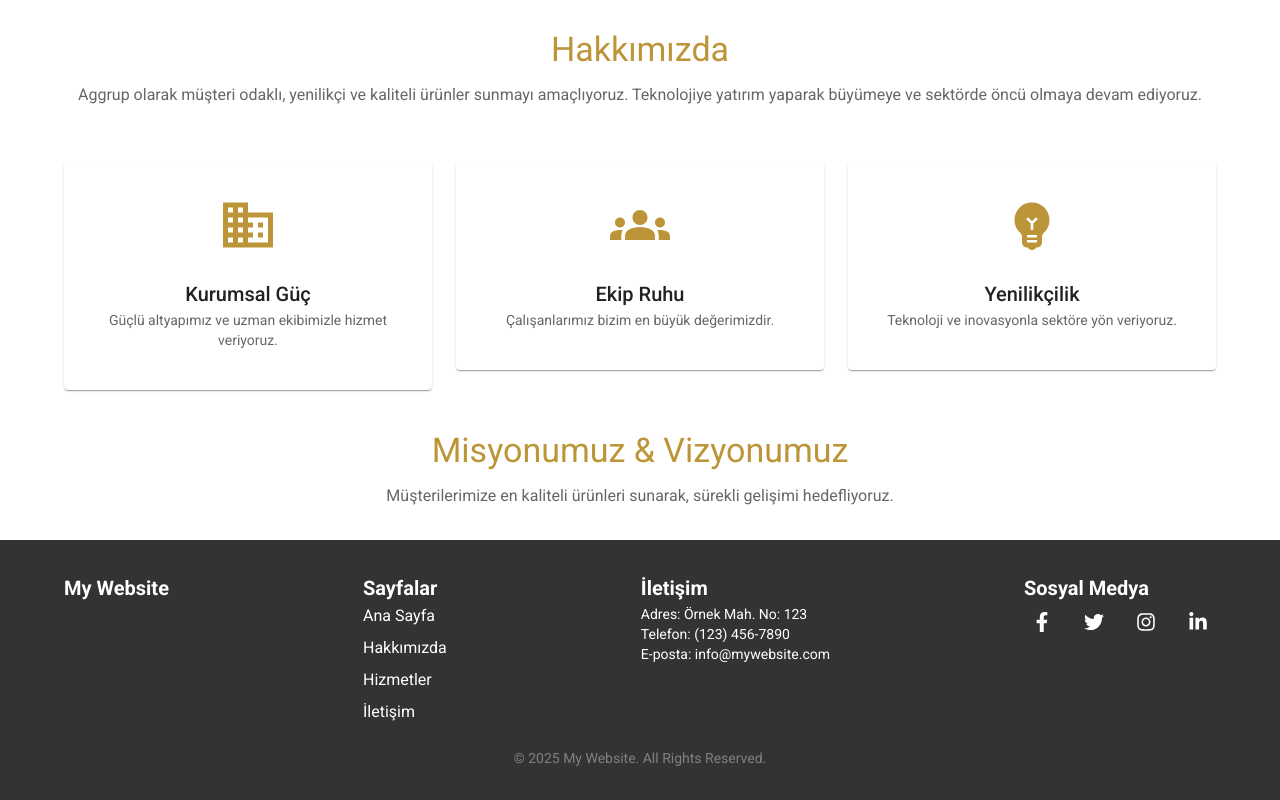
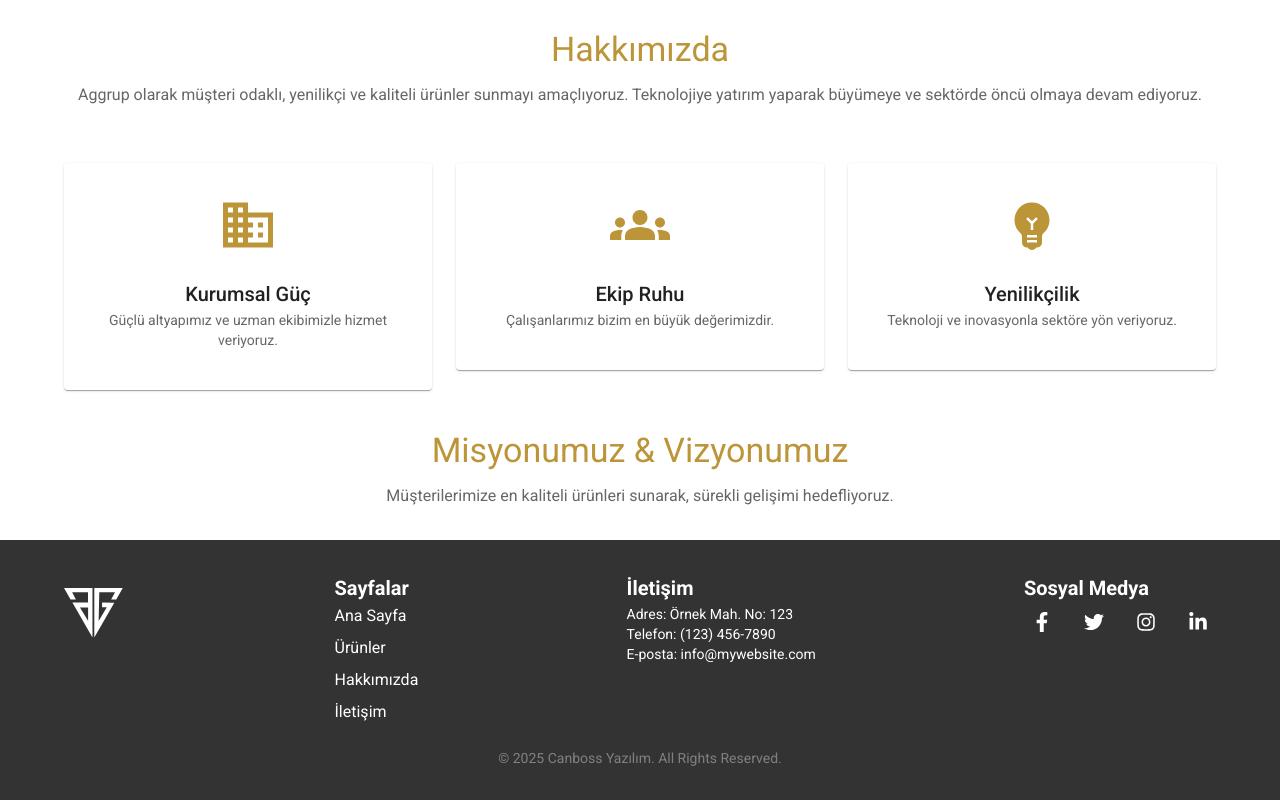
Before and after one commit to burak-berk93/aggrupwebpage, a React (Vite) app: page /About in a window 1280 px wide. Shown: the part 508-1308 px from the top of the page. Built offline with nearby package versions, Linux system fonts and the light colour scheme.

Commit message:
teklif gönder yapıldı- Redux kuruldu yapı reduxa taşındı

```diff
--- a/src/components/Footer.jsx
+++ b/src/components/Footer.jsx
@@ -1,5 +1,8 @@
 import React from "react";
-import { Box, Container, Typography, Stack, IconButton, Link } from "@mui/material";
+import { Box, Container, Typography, Stack, IconButton, Link as MuiLink } from "@mui/material";
+import { Link } from "react-router-dom"; // React Router'dan Link import edildi
+import logo from "../assets/images/aggrup-logo-white.svg";
+
 import { FaFacebookF, FaTwitter, FaInstagram, FaLinkedinIn } from "react-icons/fa"; // react-icons'dan sosyal medya ikonları
 
 function Footer() {
@@ -15,7 +18,9 @@ function Footer() {
           {/* 1. Bölüm - Logo */}
           <Box>
             <Typography variant="h6" sx={{ fontWeight: "bold" }}>
-              My Website
+            <Box sx={{ paddingTop: 2, display: "flex", justifyContent: "flex-start" }}>
+                  <img src={logo} alt="Logo" height="50" />
+                </Box>
             </Typography>
           </Box>
 
@@ -23,10 +28,10 @@ function Footer() {
           <Box>
             <Typography variant="h6" sx={{ fontWeight: "bold" }}>Sayfalar</Typography>
             <Stack spacing={1}>
-              <Link href="/" color="inherit" underline="none">Ana Sayfa</Link>
-              <Link href="/about" color="inherit" underline="none">Hakkımızda</Link>
-              <Link href="/services" color="inherit" underline="none">Hizmetler</Link>
-              <Link href="/contact" color="inherit" underline="none">İletişim</Link>
+              <Link to="/" style={{ color: "inherit", textDecoration: "none" }}>Ana Sayfa</Link>
+              <Link to="/Product" style={{ color: "inherit", textDecoration: "none" }}>Ürünler</Link>
+              <Link to="/About" style={{ color: "inherit", textDecoration: "none" }}>Hakkımızda</Link>
+              <Link to="/contact" style={{ color: "inherit", textDecoration: "none" }}>İletişim</Link>
             </Stack>
           </Box>
 
@@ -42,16 +47,16 @@ function Footer() {
           <Box>
             <Typography variant="h6" sx={{ fontWeight: "bold" }}>Sosyal Medya</Typography>
             <Stack direction="row" spacing={2} justifyContent="center">
-              <IconButton href="https://facebook.com" target="_blank" color="inherit">
+              <IconButton component={MuiLink} href="https://facebook.com" target="_blank" color="inherit">
                 <FaFacebookF size={20} />
               </IconButton>
-              <IconButton href="https://twitter.com" target="_blank" color="inherit">
+              <IconButton component={MuiLink} href="https://twitter.com" target="_blank" color="inherit">
                 <FaTwitter size={20} />
               </IconButton>
-              <IconButton href="https://instagram.com" target="_blank" color="inherit">
+              <IconButton component={MuiLink} href="https://instagram.com" target="_blank" color="inherit">
                 <FaInstagram size={20} />
               </IconButton>
-              <IconButton href="https://linkedin.com" target="_blank" color="inherit">
+              <IconButton component={MuiLink} href="https://linkedin.com" target="_blank" color="inherit">
                 <FaLinkedinIn size={20} />
               </IconButton>
             </Stack>
@@ -61,7 +66,7 @@ function Footer() {
         {/* Alt Kısım - Telif Hakkı */}
         <Box sx={{ mt: 3, textAlign: 'center' }}>
           <Typography variant="body2" sx={{ color: 'gray' }}>
-            © {new Date().getFullYear()} My Website. All Rights Reserved.
+            © {new Date().getFullYear()} Canboss Yazılım. All Rights Reserved.
           </Typography>
         </Box>
       </Container>
```
Also changed, not shown: src/assets/images/aggrup-logo-white.svg (added).
